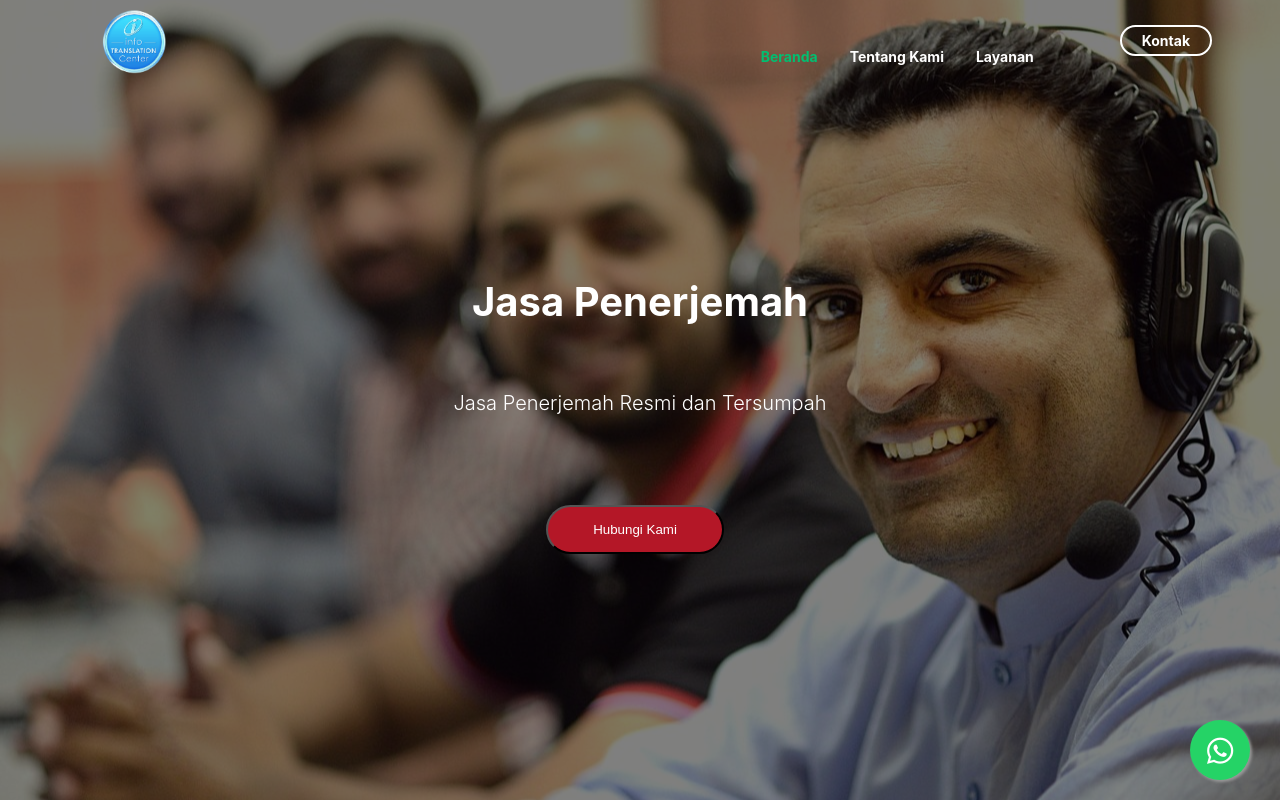
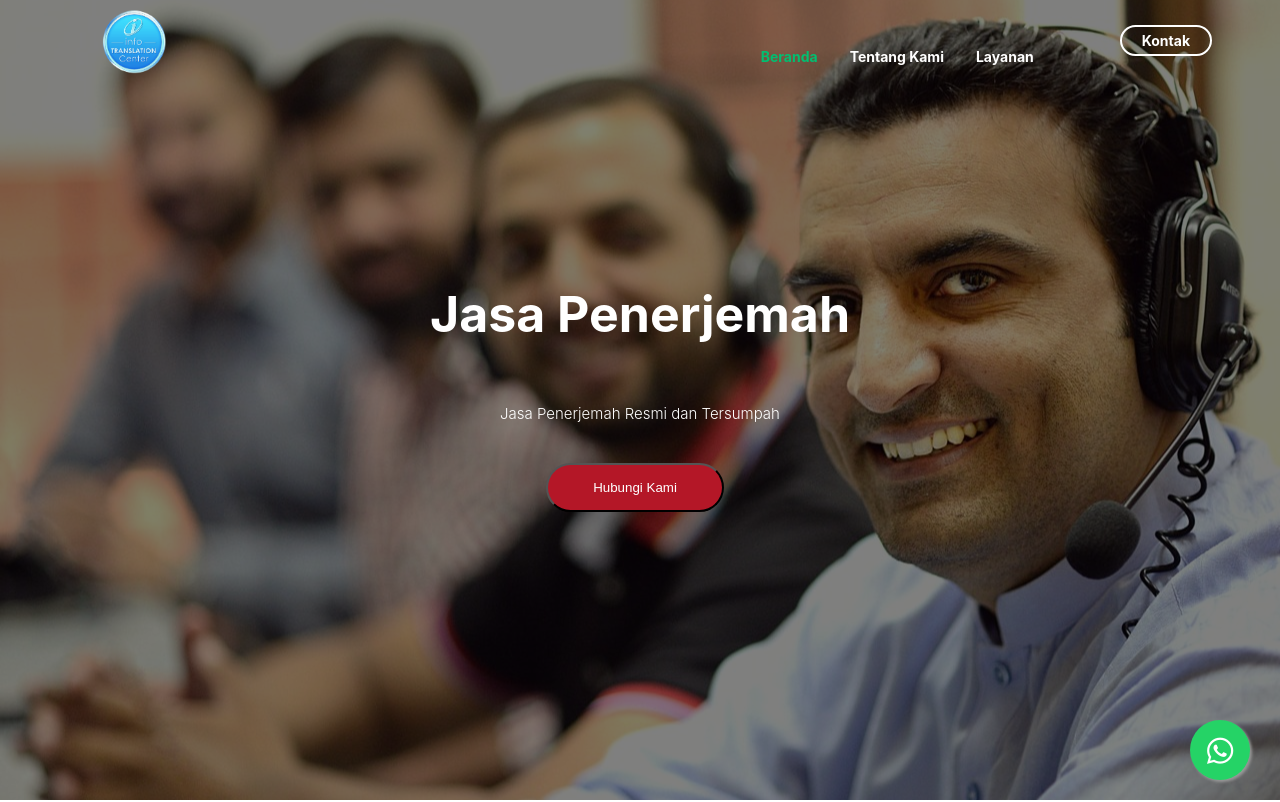
Before and after one commit to fadhlyrobbani15/infopenerjemahmfr, a React (Create React App) app: page / in a window 1280 px wide. Shown: the top 802 px of the page. Built offline with nearby package versions, Linux system fonts and the light colour scheme.

Commit message:
ganti nama

```diff
--- a/src/components/Hero/Hero.css
+++ b/src/components/Hero/Hero.css
@@ -16,16 +16,16 @@
     color: #fff;
 }
 .content h1{
-    font-size: 40px;
+    font-size: 50px;
     margin-bottom: 20px;
 }
 .content p{
-    font-size: 20px;
-    padding: 25px 0;
+    font-size: 15px;
+    padding: 15px 0;
     font-weight: 300;
 }
 .content .btn-group{
-    margin-top: 45px;
+    margin-bottom: 15px;
 }
 .content button{
     display: inline-block;
```
